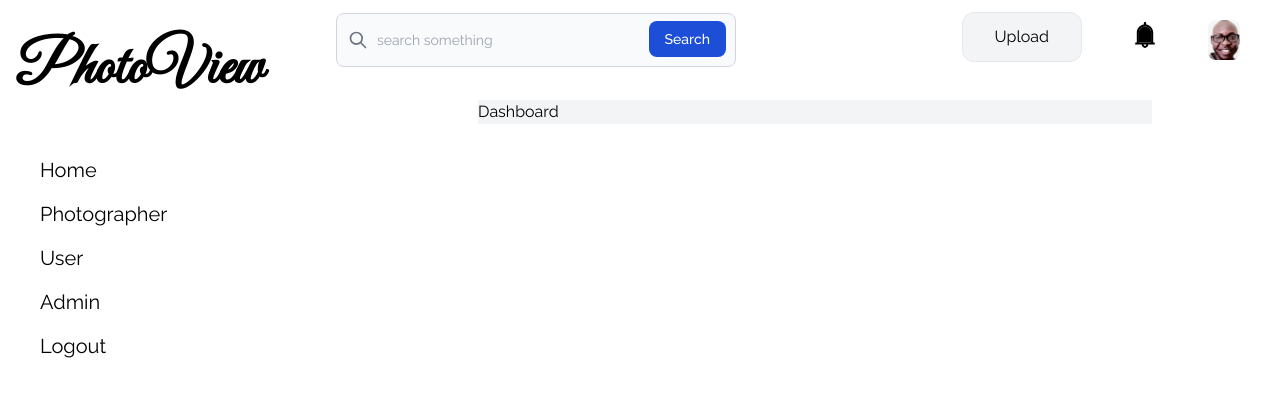
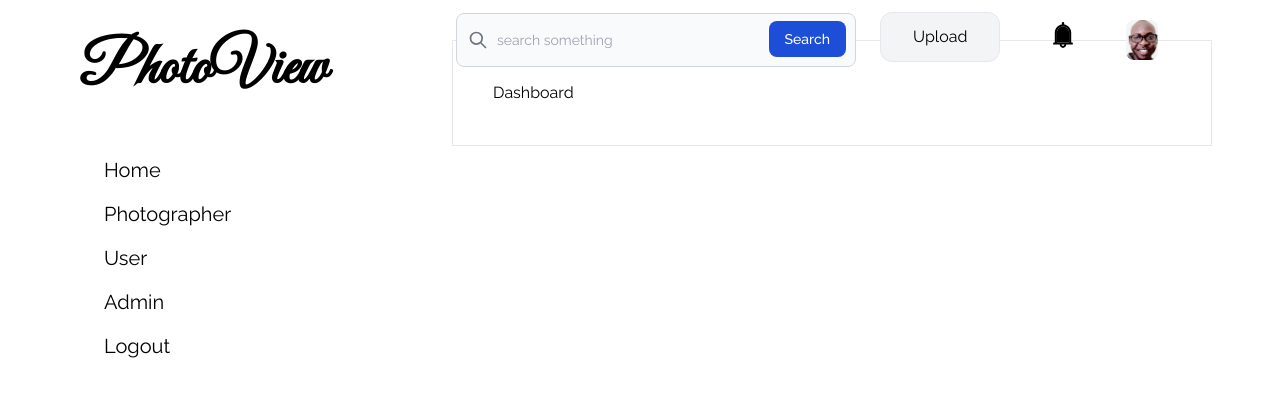
Before and after one commit to masete/photoview, a React (Create React App) app in the folder FrontEnd/: page /timeline in a window 1280 px wide. Shown: the top 396 px of the page. Built offline with nearby package versions, Linux system fonts and the light colour scheme.

Commit message:
feat: centered the header and dashboard items

```diff
--- a/FrontEnd/src/components/NavBar.jsx
+++ b/FrontEnd/src/components/NavBar.jsx
@@ -5,7 +5,7 @@ import {CgCross} from 'react-icons/cg';
 
 const NavBar = () => {
   return (
-    <div className='flex justify-between items-center w-3/4 right-0 p-4 h-20 fixed text-black'>
+    <div className='flex justify-between items-center p-2 h-20 fixed text-black'>
       <form>
 
       <label for="default-search" className="mb-2 text-sm font-medium text-gray-900 sr-only dark:text-gray-300">Search</label>
--- a/FrontEnd/src/components/SideBar.jsx
+++ b/FrontEnd/src/components/SideBar.jsx
@@ -3,7 +3,7 @@ import React from 'react';
 const SideBar = () => {
   return (
     <>
-    <div className='flex flex-col top-0 left-0 fixed w-1/4 h-full'>
+    <div className='flex flex-col h-full'>
         <p className='font-bold inline my-10 mx-4 text-6xl font-signature'>PhotoView</p>
         <div className=''>
             <ul className='pl-10 my-4 text-xl'>
--- a/FrontEnd/src/pages/Dashboard.jsx
+++ b/FrontEnd/src/pages/Dashboard.jsx
@@ -7,10 +7,10 @@ const Dashboard = () => {
       }, []);
 
   return (
-    <div className='pl-[350px] pt-[100px]'>
-        <div className='w-full h-full bg-gray-100'>
-            <p>Dashboard</p>
-        </div>
+    <div className='flex justify-between items-center space-x-2 mt-10 p-10 text-black right-0 border mx-1'>
+
+            <p className='text-black'>Dashboard</p>
+
 
     </div>
   )
--- a/FrontEnd/src/pages/Timeline.jsx
+++ b/FrontEnd/src/pages/Timeline.jsx
@@ -7,20 +7,19 @@ import Dashboard from './Dashboard';
 const Timeline = () => {
   return (
     <>
-    <div className="bg-gray-background">
-      <NavBar />
-        <div className="grid grid-cols-3 justify-between mx-auto max-w-screen-lg">
+
+        <main className="grid grid-cols-1 md:grid-cols-2 md:max-w-3xl xl:grid-cols-3 xl:max-w-6xl mx-auto">
           <section>
             <SideBar />
           </section>
 
-          <section className='col-span-3'>
-            <Dashboard />
+          <section className='col-span-2'>
+            <NavBar />
+            <Dashboard  />
           </section>
 
-        </div>
+        </main>
 
-    </div>
 
     </>
   )
```
